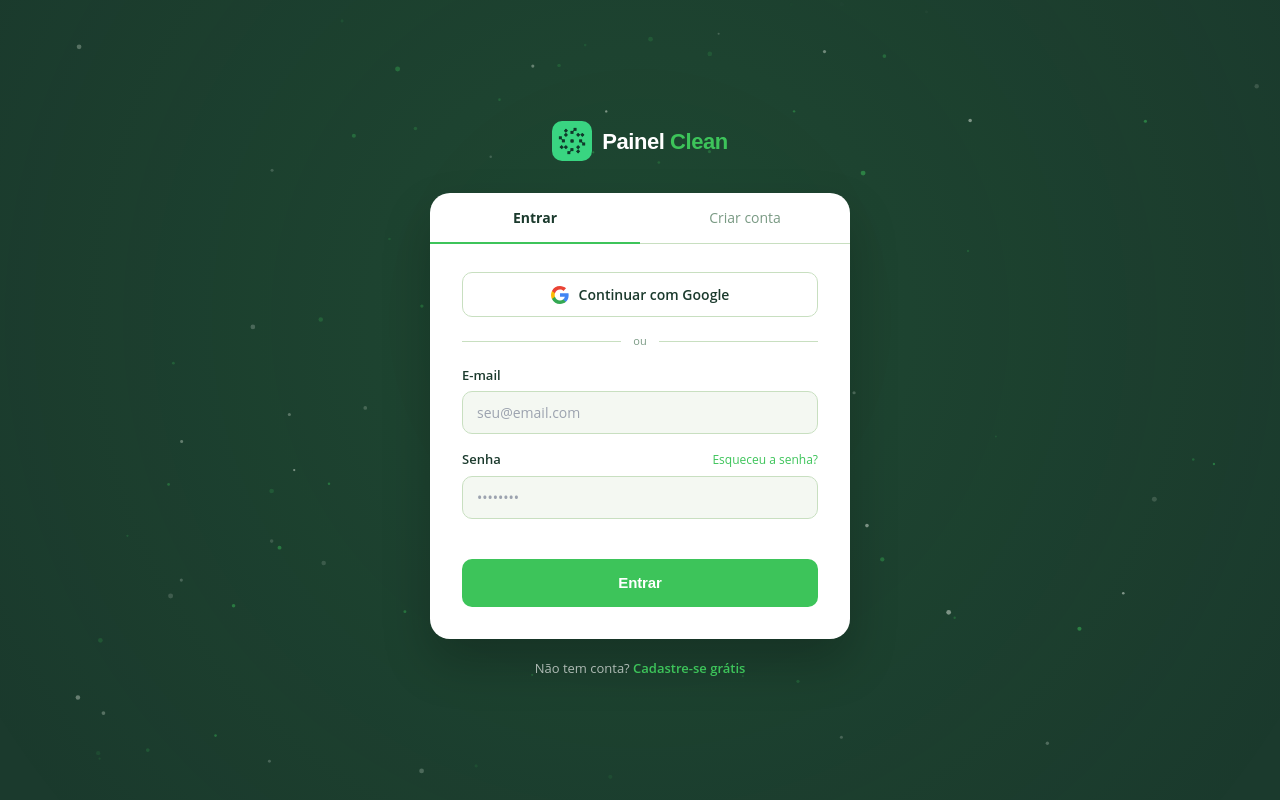
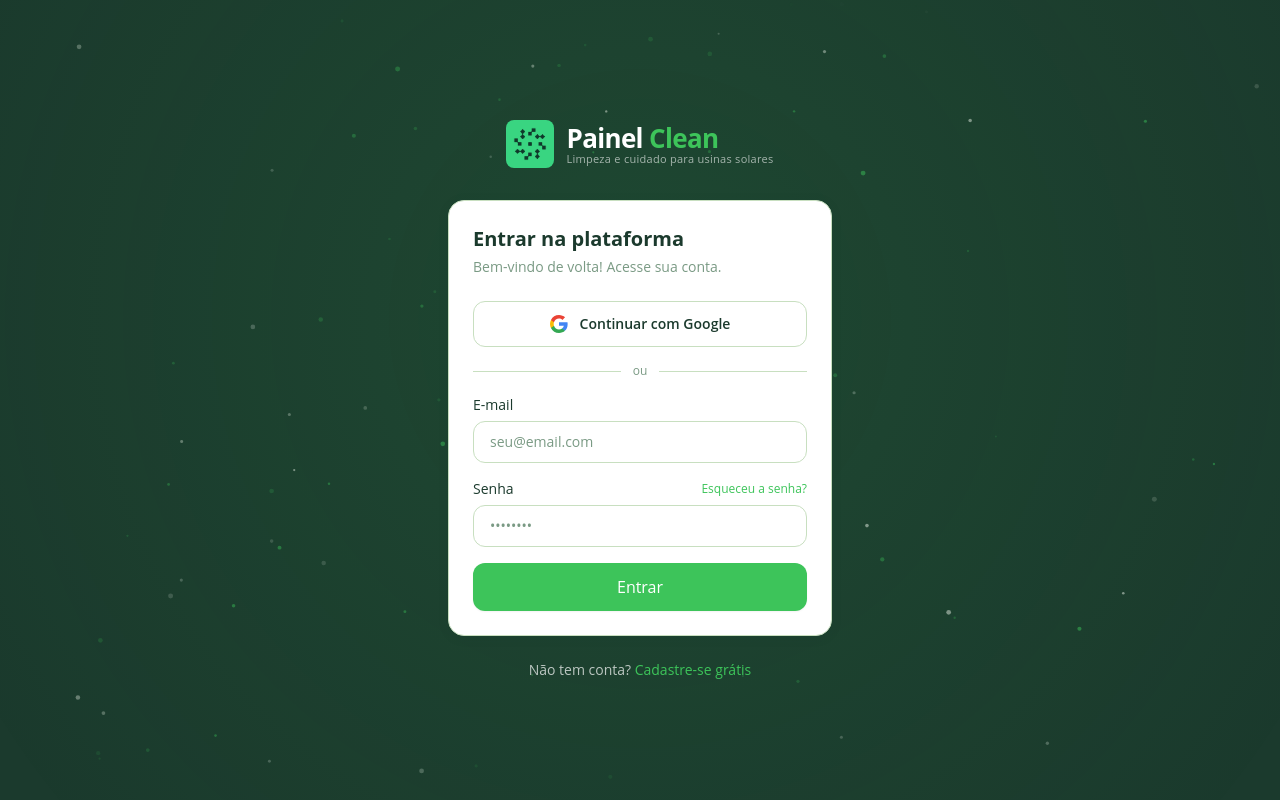
Before and after one commit to rafaelmecoccirosa-source/painel-clean-v2, a Next.js app: page /login in a window 1280 px wide. Built offline with nearby package versions, Linux system fonts and the light colour scheme.

Commit message:
Revert "feat(auth/login): redesign visual — card 420px, tabs Entrar/Criar conta, inline styles"
This reverts commit 3a0dbff397dda2cc5e69fba71db454c48affcdb6.

```diff
--- a/app/(auth)/login/page.tsx
+++ b/app/(auth)/login/page.tsx
@@ -1,26 +1,16 @@
-'use client';
+"use client";
 
-import { useState } from 'react';
-import Link from 'next/link';
-import { useRouter } from 'next/navigation';
-import { AlertCircle } from 'lucide-react';
-import { LoginBackground } from '@/components/LoginBackground';
-import { createClient } from '@/lib/supabase/client';
-import { COLORS } from '@/lib/brand-tokens';
-
-const GOOGLE_SVG = (
-  <svg width="18" height="18" viewBox="0 0 18 18" aria-hidden="true">
-    <path fill="#4285F4" d="M17.64 9.205c0-.639-.057-1.252-.164-1.841H9v3.481h4.844a4.14 4.14 0 01-1.796 2.716v2.259h2.908c1.702-1.567 2.684-3.875 2.684-6.615z"/>
-    <path fill="#34A853" d="M9 18c2.43 0 4.467-.806 5.956-2.18l-2.908-2.259c-.806.54-1.837.86-3.048.86-2.344 0-4.328-1.584-5.036-3.711H.957v2.332A8.997 8.997 0 009 18z"/>
-    <path fill="#FBBC05" d="M3.964 10.71A5.41 5.41 0 013.682 9c0-.593.102-1.17.282-1.71V4.958H.957A8.996 8.996 0 000 9c0 1.452.348 2.827.957 4.042l3.007-2.332z"/>
-    <path fill="#EA4335" d="M9 3.58c1.321 0 2.508.454 3.44 1.345l2.582-2.58C13.463.891 11.426 0 9 0A8.997 8.997 0 00.957 4.958L3.964 7.29C4.672 5.163 6.656 3.58 9 3.58z"/>
-  </svg>
-);
+import { useState } from "react";
+import Link from "next/link";
+import Logo from "@/components/layout/Logo";
+import Button from "@/components/ui/Button";
+import { createClient } from "@/lib/supabase/client";
+import { AlertCircle } from "lucide-react";
+import { LoginBackground } from "@/components/LoginBackground";
 
 export default function LoginPage() {
-  const router = useRouter();
-  const [email, setEmail] = useState('');
-  const [password, setPassword] = useState('');
+  const [email, setEmail] = useState("");
+  const [password, setPassword] = useState("");
   const [loading, setLoading] = useState(false);
   const [loadingGoogle, setLoadingGoogle] = useState(false);
   const [error, setError] = useState<string | null>(null);
@@ -30,8 +20,10 @@
     setError(null);
     const supabase = createClient();
     const { error } = await supabase.auth.signInWithOAuth({
-      provider: 'google',
-      options: { redirectTo: `${window.location.origin}/auth/callback` },
+      provider: "google",
+      options: {
+        redirectTo: `${window.location.origin}/auth/callback`,
+      },
     });
     if (error) {
       setError(error.message);
@@ -43,142 +35,122 @@
     e.preventDefault();
     setError(null);
     setLoading(true);
+
     const supabase = createClient();
-    const { error: signInError } = await supabase.auth.signInWithPassword({ email, password });
+
+    const { error: signInError } =
+      await supabase.auth.signInWithPassword({ email, password });
+
     if (signInError) {
       setLoading(false);
-      if (signInError.message.includes('Invalid login credentials') || signInError.message.includes('invalid_credentials')) {
-        setError('E-mail ou senha incorretos.');
-      } else if (signInError.message.includes('Email not confirmed')) {
-        setError('Confirme seu e-mail antes de entrar. Verifique sua caixa de entrada.');
+      if (
+        signInError.message.includes("Invalid login credentials") ||
+        signInError.message.includes("invalid_credentials")
+      ) {
+        setError("E-mail ou senha incorretos.");
+      } else if (signInError.message.includes("Email not confirmed")) {
+        setError("Confirme seu e-mail antes de entrar. Verifique sua caixa de entrada.");
       } else {
         setError(signInError.message);
       }
       return;
     }
-    window.location.href = '/api/auth/redirect';
+
+    // Redirect via server-side route that reads role with service_role key (bypasses RLS).
+    // Hard navigation ensures no client-side flash.
+    window.location.href = "/api/auth/redirect";
   }
 
   return (
-    <div
-      style={{
-        minHeight: '100vh',
-        display: 'flex',
-        flexDirection: 'column',
-        alignItems: 'center',
-        justifyContent: 'center',
-        padding: '48px 20px',
-        position: 'relative',
-      }}
-    >
+    <div className="min-h-screen flex flex-col items-center justify-center px-4 py-12">
       <LoginBackground />
-
-      <div style={{ width: '100%', maxWidth: 420, position: 'relative', zIndex: 1 }}>
-        {/* Logo */}
-        <div style={{ display: 'flex', justifyContent: 'center', marginBottom: 32 }}>
-          <Link href="/" style={{ textDecoration: 'none', display: 'flex', alignItems: 'center', gap: 10 }}>
-            {/* eslint-disable-next-line @next/next/no-img-element */}
-            <img src="/landing-v2-logo-mark.jpg" alt="Painel Clean" style={{ width: 40, height: 40, borderRadius: 10, objectFit: 'cover' }} />
-            <span style={{ fontFamily: "'Montserrat',sans-serif", fontWeight: 800, fontSize: 22, color: 'white', letterSpacing: '-.02em' }}>
-              Painel <span style={{ color: COLORS.green }}>Clean</span>
-            </span>
-          </Link>
+      <div className="w-full max-w-sm" style={{ position: "relative", zIndex: 1 }}>
+        <div className="flex justify-center mb-8">
+          <Logo size="lg" inverted />
         </div>
 
-        {/* Card */}
-        <div
-          style={{
-            background: 'white',
-            borderRadius: 20,
-            boxShadow: '0 24px 48px rgba(0,0,0,.22)',
-            overflow: 'hidden',
-          }}
-        >
-          {/* Tabs */}
-          <div style={{ display: 'flex', borderBottom: `1px solid ${COLORS.border}` }}>
-            <TabBtn label="Entrar" active />
-            <TabBtn label="Criar conta" active={false} onClick={() => router.push('/cadastro')} />
-          </div>
+        <div className="card">
+          <h1 className="text-xl font-bold text-brand-dark mb-1">
+            Entrar na plataforma
+          </h1>
+          <p className="text-sm text-brand-muted mb-6">
+            Bem-vindo de volta! Acesse sua conta.
+          </p>
 
-          {/* Form body */}
-          <div style={{ padding: '28px 32px 32px' }}>
-            {/* Google */}
+          {/* Google OAuth */}
           <button
             type="button"
             onClick={handleGoogleSignIn}
             disabled={loadingGoogle}
-              style={googleBtnStyle}
-              onMouseEnter={(e) => { e.currentTarget.style.borderColor = COLORS.green; e.currentTarget.style.background = COLORS.light; }}
-              onMouseLeave={(e) => { e.currentTarget.style.borderColor = COLORS.border; e.currentTarget.style.background = 'white'; }}
+            className="w-full flex items-center justify-center gap-3 bg-white border border-brand-border hover:border-brand-green hover:bg-brand-light text-brand-dark font-semibold text-sm rounded-xl px-4 py-3 transition-colors mb-4 disabled:opacity-50"
           >
-              {GOOGLE_SVG}
-              <span style={{ fontSize: 14, fontWeight: 600, color: COLORS.dark, fontFamily: "'Open Sans',sans-serif" }}>
-                {loadingGoogle ? 'Redirecionando…' : 'Continuar com Google'}
-              </span>
+            <svg width="18" height="18" viewBox="0 0 18 18" aria-hidden="true">
+              <path fill="#4285F4" d="M17.64 9.205c0-.639-.057-1.252-.164-1.841H9v3.481h4.844a4.14 4.14 0 01-1.796 2.716v2.259h2.908c1.702-1.567 2.684-3.875 2.684-6.615z"/>
+              <path fill="#34A853" d="M9 18c2.43 0 4.467-.806 5.956-2.18l-2.908-2.259c-.806.54-1.837.86-3.048.86-2.344 0-4.328-1.584-5.036-3.711H.957v2.332A8.997 8.997 0 009 18z"/>
+              <path fill="#FBBC05" d="M3.964 10.71A5.41 5.41 0 013.682 9c0-.593.102-1.17.282-1.71V4.958H.957A8.996 8.996 0 000 9c0 1.452.348 2.827.957 4.042l3.007-2.332z"/>
+              <path fill="#EA4335" d="M9 3.58c1.321 0 2.508.454 3.44 1.345l2.582-2.58C13.463.891 11.426 0 9 0A8.997 8.997 0 00.957 4.958L3.964 7.29C4.672 5.163 6.656 3.58 9 3.58z"/>
+            </svg>
+            {loadingGoogle ? "Redirecionando…" : "Continuar com Google"}
           </button>
 
-            <Divider />
+          <div className="flex items-center gap-3 mb-4">
+            <div className="flex-1 h-px bg-brand-border" />
+            <span className="text-xs text-brand-muted">ou</span>
+            <div className="flex-1 h-px bg-brand-border" />
+          </div>
 
-            {error && <ErrorBox message={error} />}
+          {error && (
+            <div className="flex items-start gap-2.5 bg-red-50 border border-red-200 text-red-700 text-sm rounded-xl px-4 py-3 mb-4">
+              <AlertCircle size={16} className="flex-shrink-0 mt-0.5" />
+              <span>{error}</span>
+            </div>
+          )}
 
-            <form onSubmit={handleSubmit}>
-              <Field label="E-mail" htmlFor="email">
+          <form onSubmit={handleSubmit} className="space-y-4">
+            <div>
+              <label className="label-base" htmlFor="email">E-mail</label>
               <input
                 id="email"
                 type="email"
                 placeholder="seu@email.com"
+                className="input-base"
                 autoComplete="email"
                 value={email}
                 onChange={(e) => setEmail(e.target.value)}
                 required
-                  style={inputStyle}
-                  onFocus={(e) => { e.currentTarget.style.borderColor = COLORS.green; e.currentTarget.style.boxShadow = `0 0 0 3px rgba(61,196,90,.12)`; }}
-                  onBlur={(e) => { e.currentTarget.style.borderColor = COLORS.border; e.currentTarget.style.boxShadow = 'none'; }}
               />
-              </Field>
-
-              <Field
-                label="Senha"
-                htmlFor="password"
-                extra={
-                  <Link href="/recuperar-senha" style={{ fontSize: 12, color: COLORS.green, textDecoration: 'none', fontFamily: "'Open Sans',sans-serif" }}>
+            </div>
+            <div>
+              <div className="flex items-center justify-between mb-1.5">
+                <label className="label-base !mb-0" htmlFor="password">Senha</label>
+                <Link
+                  href="/recuperar-senha"
+                  className="text-xs text-brand-green hover:underline"
+                >
                   Esqueceu a senha?
                 </Link>
-                }
-              >
+              </div>
               <input
                 id="password"
                 type="password"
                 placeholder="••••••••"
+                className="input-base"
                 autoComplete="current-password"
                 value={password}
                 onChange={(e) => setPassword(e.target.value)}
                 required
-                  style={inputStyle}
-                  onFocus={(e) => { e.currentTarget.style.borderColor = COLORS.green; e.currentTarget.style.boxShadow = `0 0 0 3px rgba(61,196,90,.12)`; }}
-                  onBlur={(e) => { e.currentTarget.style.borderColor = COLORS.border; e.currentTarget.style.boxShadow = 'none'; }}
               />
-              </Field>
+            </div>
 
-              <button
-                type="submit"
-                disabled={loading}
-                style={{
-                  ...primaryBtnStyle,
-                  marginTop: 24,
-                  opacity: loading ? 0.7 : 1,
-                  cursor: loading ? 'not-allowed' : 'pointer',
-                }}
-              >
-                {loading ? 'Entrando…' : 'Entrar'}
-              </button>
+            <Button type="submit" size="lg" className="w-full mt-2" loading={loading}>
+              Entrar
+            </Button>
           </form>
         </div>
-        </div>
 
-        <p style={{ textAlign: 'center', fontSize: 13, color: 'rgba(255,255,255,.65)', marginTop: 20, fontFamily: "'Open Sans',sans-serif" }}>
-          Não tem conta?{' '}
-          <Link href="/cadastro" style={{ color: COLORS.green, fontWeight: 600, textDecoration: 'none' }}>
+        <p className="text-center text-sm text-white/70 mt-6">
+          Não tem conta?{" "}
+          <Link href="/cadastro" className="text-brand-green font-medium hover:underline">
             Cadastre-se grátis
           </Link>
         </p>
@@ -186,120 +158,3 @@
     </div>
   );
 }
-
-function TabBtn({ label, active, onClick }: { label: string; active: boolean; onClick?: () => void }) {
-  return (
-    <button
-      type="button"
-      onClick={onClick}
-      style={{
-        flex: 1,
-        padding: '14px 0',
-        background: 'transparent',
-        border: 'none',
-        borderBottom: active ? `2px solid ${COLORS.green}` : '2px solid transparent',
-        fontFamily: "'Open Sans',sans-serif",
-        fontSize: 14,
-        fontWeight: active ? 700 : 500,
-        color: active ? COLORS.dark : COLORS.muted,
-        cursor: onClick ? 'pointer' : 'default',
-        transition: 'color .15s, border-color .15s',
-        marginBottom: -1,
-      }}
-    >
-      {label}
-    </button>
-  );
-}
-
-function Field({ label, htmlFor, extra, children }: { label: string; htmlFor: string; extra?: React.ReactNode; children: React.ReactNode }) {
-  return (
-    <div style={{ marginBottom: 16 }}>
-      <div style={{ display: 'flex', justifyContent: 'space-between', alignItems: 'center', marginBottom: 6 }}>
-        <label
-          htmlFor={htmlFor}
-          style={{ fontSize: 13, fontWeight: 600, color: COLORS.dark, fontFamily: "'Open Sans',sans-serif" }}
-        >
-          {label}
-        </label>
-        {extra}
-      </div>
-      {children}
-    </div>
-  );
-}
-
-function Divider() {
-  return (
-    <div style={{ display: 'flex', alignItems: 'center', gap: 12, margin: '16px 0' }}>
-      <div style={{ flex: 1, height: 1, background: COLORS.border }} />
-      <span style={{ fontSize: 11, color: COLORS.muted, fontFamily: "'Open Sans',sans-serif", fontWeight: 500 }}>ou</span>
-      <div style={{ flex: 1, height: 1, background: COLORS.border }} />
-    </div>
-  );
-}
-
-function ErrorBox({ message }: { message: string }) {
-  return (
-    <div
-      style={{
-        display: 'flex',
-        alignItems: 'flex-start',
-        gap: 10,
-        background: '#FEF2F2',
-        border: '1px solid #FECACA',
-        borderRadius: 10,
-        padding: '12px 14px',
-        marginBottom: 16,
-      }}
-    >
-      <AlertCircle size={15} style={{ color: '#DC2626', flexShrink: 0, marginTop: 1 }} />
-      <span style={{ fontSize: 13, color: '#B91C1C', fontFamily: "'Open Sans',sans-serif", lineHeight: 1.45 }}>{message}</span>
-    </div>
-  );
-}
-
-const inputStyle: React.CSSProperties = {
-  width: '100%',
-  padding: '10px 14px',
-  border: `1px solid ${COLORS.border}`,
-  borderRadius: 10,
-  fontSize: 14,
-  fontFamily: "'Open Sans',sans-serif",
-  color: COLORS.dark,
-  background: COLORS.bg,
-  outline: 'none',
-  boxSizing: 'border-box',
-  transition: 'border-color .15s, box-shadow .15s',
-};
-
-const googleBtnStyle: React.CSSProperties = {
-  width: '100%',
-  display: 'flex',
-  alignItems: 'center',
-  justifyContent: 'center',
-  gap: 10,
-  background: 'white',
-  border: `1px solid ${COLORS.border}`,
-  borderRadius: 10,
-  padding: '11px 16px',
-  cursor: 'pointer',
-  transition: 'border-color .15s, background .15s',
-  boxSizing: 'border-box',
-};
-
-const primaryBtnStyle: React.CSSProperties = {
-  width: '100%',
-  padding: '13px 0',
-  background: COLORS.green,
-  color: 'white',
-  border: 'none',
-  borderRadius: 10,
-  fontFamily: "'Montserrat',sans-serif",
-  fontWeight: 700,
-  fontSize: 15,
-  cursor: 'pointer',
-  letterSpacing: '-.01em',
-  transition: 'background .15s',
-  boxSizing: 'border-box',
-};
```
Lines whose indentation alone changed are shown as unchanged.
